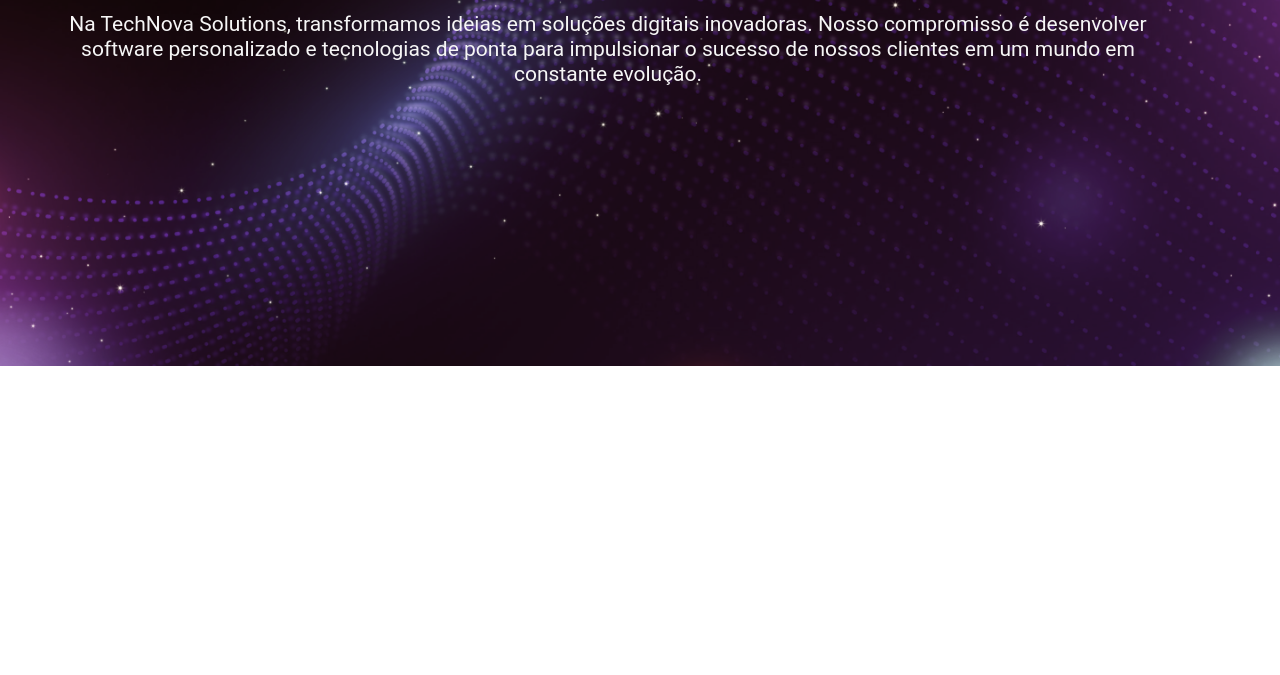
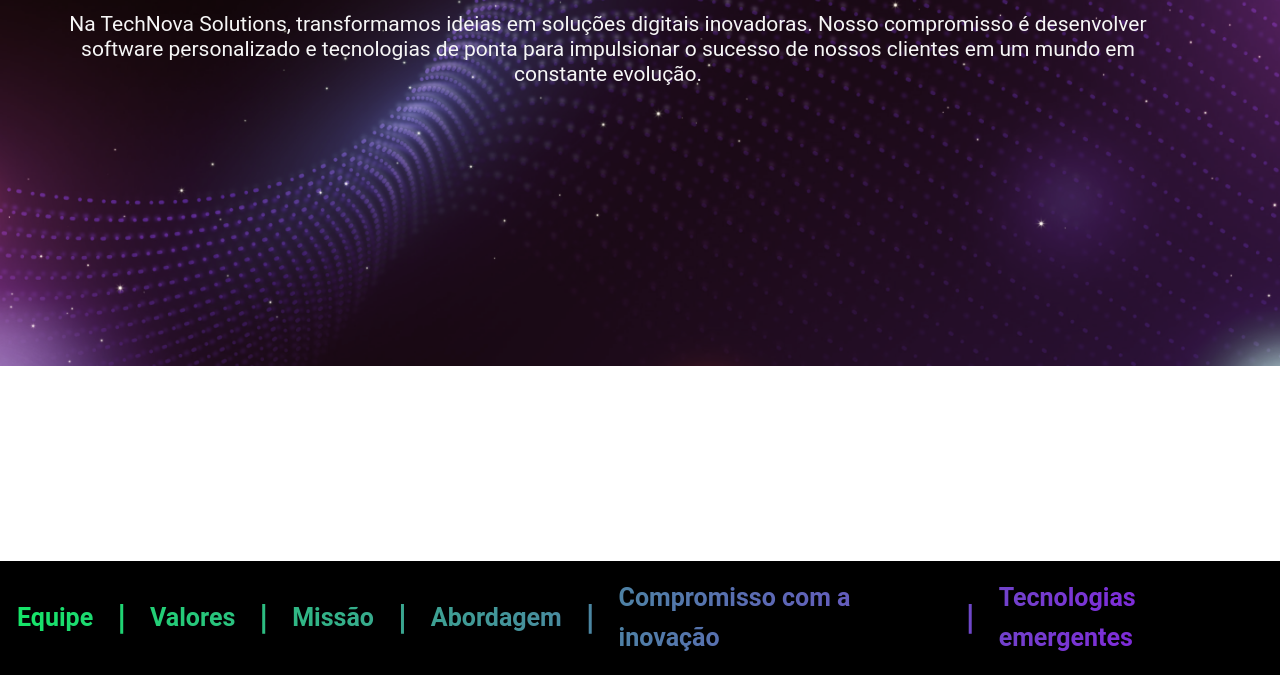
Before and after one commit to gebher77/landing-page, a plain HTML site: page aboutUs.html in a window 1280 px wide. Shown: the part 434-1109 px from the top of the page. Before the commit the page ends 800 px from the top, so only its background shows below. Drawn offline with Linux system fonts and the light colour scheme.

Commit message:
adding our values section

```diff
--- a/aboutUs.html
+++ b/aboutUs.html
@@ -7,6 +7,7 @@
     <link rel="stylesheet" href="/landing-page/assets/css/root.css" />
     <link rel="stylesheet" href="./assets/css/header.css" />
     <link rel="stylesheet" href="./assets/css/aboutUs_hero.css" />
+    <link rel="stylesheet" href="./assets/css/aboutUs_our_values.css" />
   </head>
   <body>
     <header>
@@ -32,14 +33,15 @@
     </header>
 
     <main>
-      <img
-        class="aboutUs_hero_background_image"
-        src="./assets/imgs/bannerAboutUs.png"
-        alt="about us background image"
-      />
+      <div></div>
 
       <section class="aboutUs_hero_main_section">
         <div class="aboutUs_hero_main_foreground">
+          <img
+            class="aboutUs_hero_background_image"
+            src="./assets/imgs/bannerAboutUs.png"
+            alt="about us background image"
+          />
           <h1 class="aboutUs_hero_main_title">Quem somos</h1>
           <p class="aboutUs_hero_main_text">
             Na TechNova Solutions, transformamos ideias em soluções digitais
@@ -49,6 +51,22 @@
           </p>
         </div>
       </section>
+
+      <section class="our_values_section">
+        <div class="our_values_section_text">
+          <span>Equipe</span>
+          <span class="pipe">|</span>
+          <span>Valores</span>
+          <span class="pipe">|</span>
+          <span>Missão</span>
+          <span class="pipe">|</span>
+          <span>Abordagem</span>
+          <span class="pipe">|</span>
+          <span>Compromisso com a inovação</span>
+          <span class="pipe">|</span>
+          <span>Tecnologias emergentes</span>
+        </div>
+      </section>
     </main>
   </body>
 </html>
--- /dev/null
+++ b/assets/css/aboutUs_our_values.css
@@ -0,0 +1,21 @@
+.our_values_section {
+  background-color: var(--gray_scale_950);
+  margin-top: 474px;
+  padding: 17px;
+}
+
+.our_values_section_text {
+  display: flex;
+  justify-content: center;
+  align-items: center;
+  gap: 24px;
+  font: var(--headline-headline-sm);
+  background: var(--gradient-primarycolor-incline1);
+  background-clip: text;
+  -webkit-background-clip: text;
+  -webkit-text-fill-color: transparent;
+}
+
+.pipe {
+  font-size: 35px;
+}
--- a/assets/css/hero.css
+++ b/assets/css/hero.css
@@ -1,4 +1,5 @@
 .hero_background_image {
+  display: block;
   position: absolute;
   top: 0;
   left: 0;
--- a/assets/css/whyChooseUs.css
+++ b/assets/css/whyChooseUs.css
@@ -9,7 +9,7 @@
   background-color: var(--brand_primary_100);
   display: flex;
   flex-direction: column;
-  margin-top: 480px;
+  margin-top: 474px;
   align-items: center;
   padding-top: 80px;
   padding-bottom: 120px;
```
Also changed, not shown: index.html (+19 -11 lines), assets/css/aboutUs_hero.css (indentation only).
